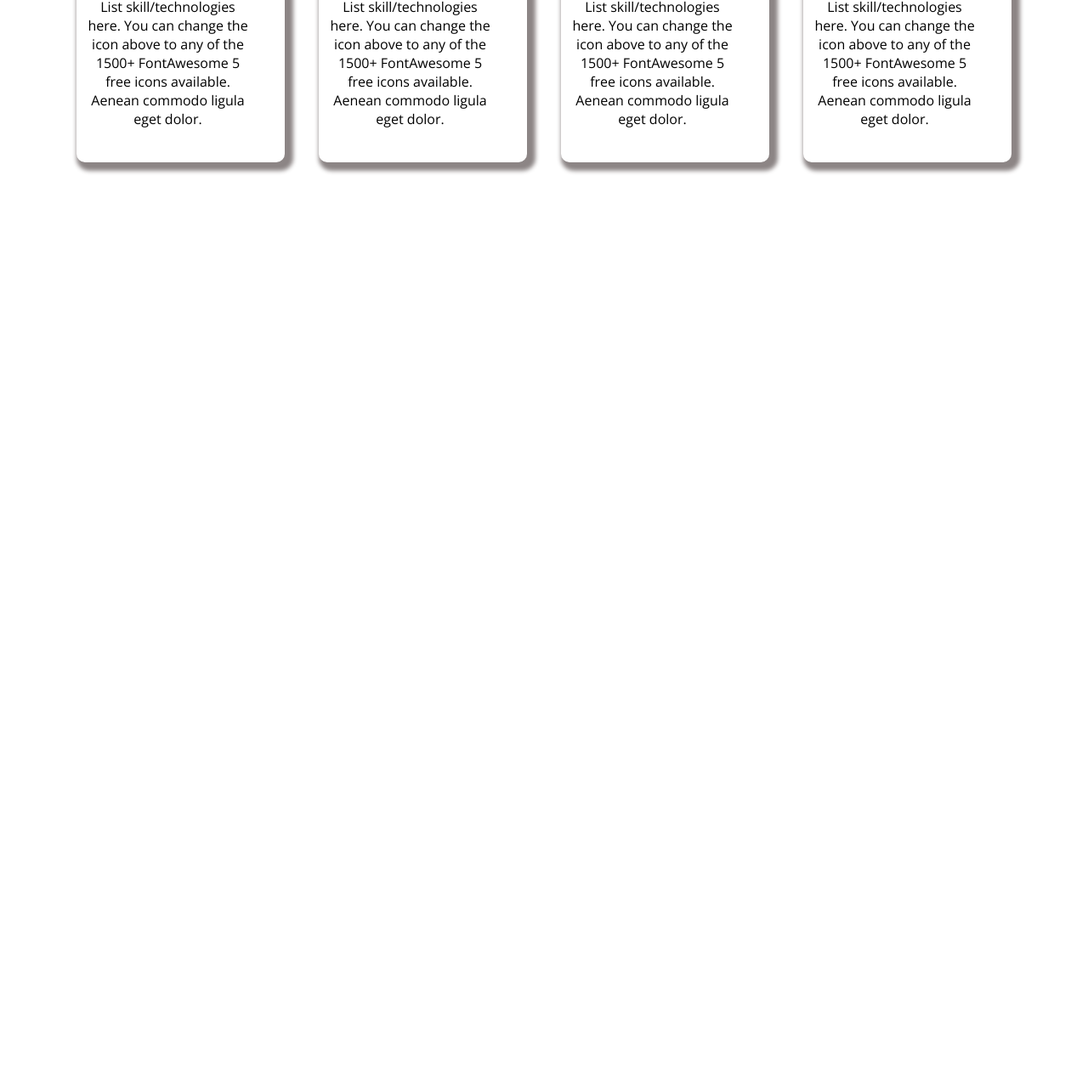
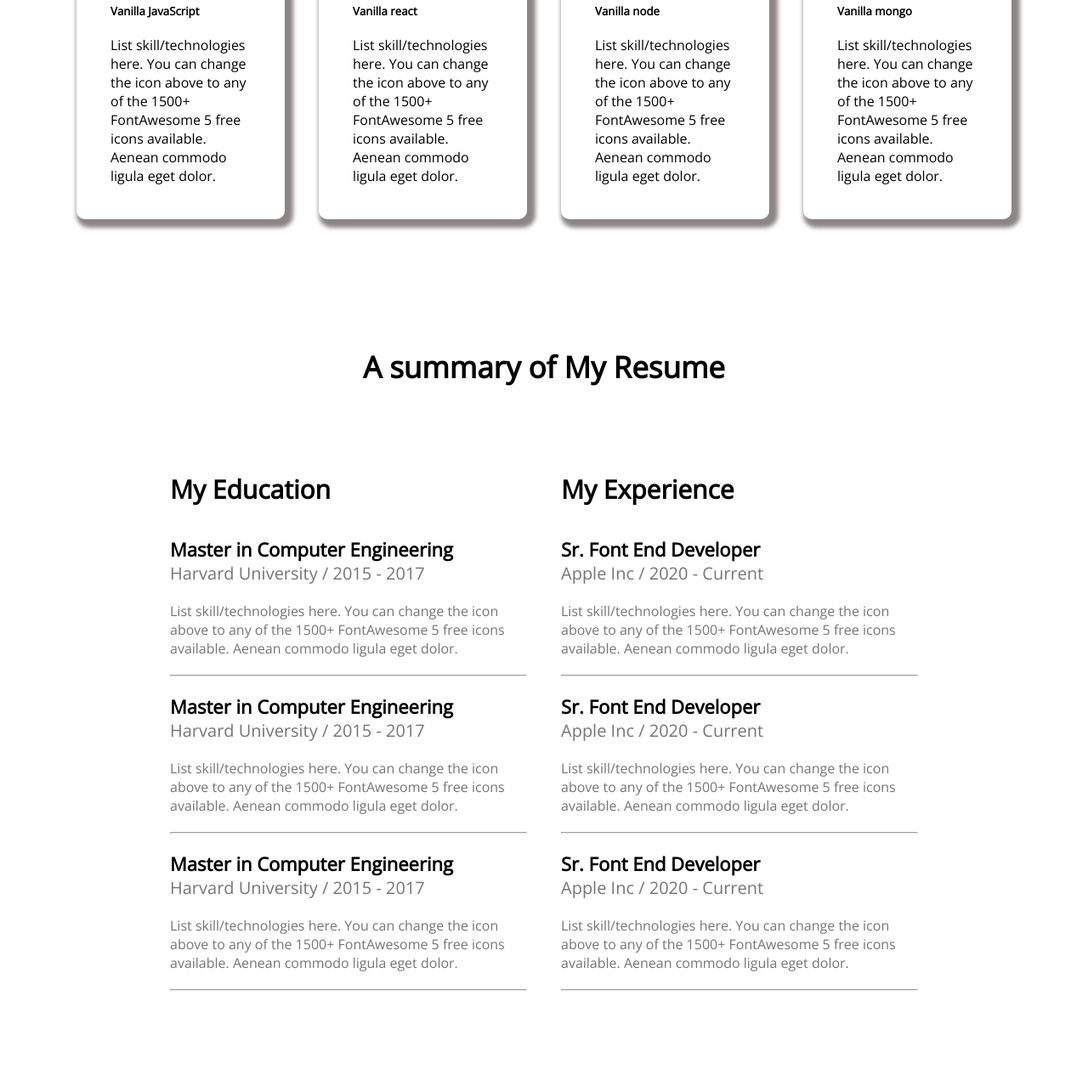
Before and after one commit to Bappy00111/Developer-protfolio, a plain HTML site: page index.html in a window 1280 px wide. Shown: the part 1866-3151 px from the top of the page at 85% size. Before the commit the page ends 2077 px from the top, so only its background shows below. Drawn offline with nearby package versions, Linux system fonts and the light colour scheme.

Commit message:
about section added

```diff
--- a/index.html
+++ b/index.html
@@ -94,38 +94,41 @@
                 <div class="card-title">
 
                     <div class="card-section">
-                        <img src="/images/icons/js.png" alt="">
+                        <img class="with-icon" src="/images/icons/js.png" alt="">
                         <div>
-                            <h5>Vanilla JavaScript</h5>
+                            <h5 class="icon-title">Vanilla JavaScript</h5>
                             <p>List skill/technologies here. You can change the icon above to any of the 1500+
                                 FontAwesome 5 free icons available. Aenean commodo ligula eget dolor.</p>
                         </div>
                     </div>
 
                     <div class="card-section">
-                        <img src="/images/icons/react.png" alt="">
+                        <img class="with-icon" src="/images/icons/react.png" alt="">
 
                         <div>
-                            <h5>Vanilla react</h5>
-                            <p>List skill/technologies here. You can change the icon above to any of the 1500+ FontAwesome 5
+                            <h5 class="icon-title">Vanilla react</h5>
+                            <p>List skill/technologies here. You can change the icon above to any of the 1500+
+                                FontAwesome 5
                                 free icons available. Aenean commodo ligula eget dolor.</p>
                         </div>
                     </div>
 
                     <div class="card-section">
-                        <img src="/images/icons/nodejs.png" alt="">
+                        <img class="with-icon" src="/images/icons/nodejs.png" alt="">
                         <div>
-                        <h5>Vanilla node</h5>
-                        <p>List skill/technologies here. You can change the icon above to any of the 1500+ FontAwesome 5
+                            <h5 class="icon-title">Vanilla node</h5>
+                            <p>List skill/technologies here. You can change the icon above to any of the 1500+
+                                FontAwesome 5
                                 free icons available. Aenean commodo ligula eget dolor.</p>
                         </div>
                     </div>
 
                     <div class="card-section">
-                        <img src="/images/icons/mongo.png" alt="">
+                        <img class="with-icon" src="/images/icons/mongo.png" alt="">
                         <div>
-                        <h5>Vanilla mongo</h5>
-                        <p>List skill/technologies here. You can change the icon above to any of the 1500+ FontAwesome 5
+                            <h5 class="icon-title">Vanilla mongo</h5>
+                            <p>List skill/technologies here. You can change the icon above to any of the 1500+
+                                FontAwesome 5
                                 free icons available. Aenean commodo ligula eget dolor.</p>
                         </div>
                     </div>
@@ -137,6 +140,103 @@
 
         </section>
 
+        <!-- summer section  -->
+
+        <section class="summer">
+            <div class="summer-section">
+                <h3 class="summer-title">A summary of My Resume</h3>
+
+                <div class="container">
+                    <!-- education  -->
+                    <div class="education">
+                        <div class="header">
+                            <h3 class="education-title">My Education</h3>
+                            <div class="catagore-descaption">
+                                <h4 class="education-catagore">Master in Computer Engineering</h4>
+                                <h5 class="sub-catagore">Harvard University / 2015 - 2017</h5>
+                            </div>
+                            <p class="desciptaion">List skill/technologies here. You can change the icon above
+                                to any of the 1500+ FontAwesome 5 free icons available. Aenean commodo ligula eget
+                                dolor.</p>
+                            <hr>
+
+                        </div>
+                        <div class="header">
+                            <div>
+                                <h4 class="education-catagore">Master in Computer Engineering</h4>
+                                <h5 class="sub-catagore">Harvard University / 2015 - 2017</h5>
+                            </div>
+                            <p class="desciptaion">List skill/technologies here. You can change the icon above
+                                to any of the 1500+ FontAwesome 5 free icons available. Aenean commodo ligula eget
+                                dolor.</p>
+                            <hr>
+
+                        </div>
+                        <div class="header">
+                            <div>
+                                <h4 class="education-catagore">Master in Computer Engineering</h4>
+                                <h5 class="sub-catagore">Harvard University / 2015 - 2017</h5>
+                            </div>
+                            <p class="desciptaion">List skill/technologies here. You can change the icon above
+                                to any of the 1500+ FontAwesome 5 free icons available. Aenean commodo ligula eget
+                                dolor.</p>
+                            <hr>
+
+                        </div>
+                    </div>
+
+                    <!-- exprence  -->
+                    <div class="exprence">
+
+                        <div class="header">
+                            <h3 class="education-title">My Experience</h3>
+                            <div >
+                                <h4 class="education-catagore">Sr. Font End Developer</h4>
+                                <h5 class="sub-catagore">Apple Inc / 2020 - Current</h5>
+                            </div>
+                            <p class="desciptaion">
+                                List skill/technologies here. You can change the icon above
+                                to any of the 1500+ FontAwesome 5 free icons available. Aenean commodo ligula eget
+                                dolor.
+                            </p>
+                            <hr>
+
+                        </div>
+                        <div class="header">
+                            <div>
+                                <h4 class="education-catagore">Sr. Font End Developer</h4>
+                                <h5 class="sub-catagore">Apple Inc / 2020 - Current</h5>
+                            </div>
+                            <p class="desciptaion">
+                                List skill/technologies here. You can change the icon above
+                                to any of the 1500+ FontAwesome 5 free icons available. Aenean commodo ligula eget
+                                dolor.
+                            </p>
+                            <hr>
+
+                        </div>
+                        <div class="header">
+                            <div>
+                                <h4 class="education-catagore">Sr. Font End Developer</h4>
+                                <h5 class="sub-catagore">Apple Inc / 2020 - Current</h5>
+                            </div>
+                            <p class="desciptaion">
+                                List skill/technologies here. You can change the icon above
+                                to any of the 1500+ FontAwesome 5 free icons available. Aenean commodo ligula eget
+                                dolor.
+                            </p>
+                            <hr>
+
+                        </div>
+
+
+                    </div>
+
+                </div>
+
+            </div>
+
+        </section>
     </main>
 
 
--- a/style/style.css
+++ b/style/style.css
@@ -119,7 +119,7 @@ main {
 
 .what {
     margin-top: 130px;
-    text-align: center;
+    /* text-align: center; */
 }
 
 .what-title {
@@ -128,16 +128,72 @@ main {
     font-size: 35px;
 
 }
-.card-title{
+.with-icon{
+    margin-bottom: 20px;
+}
+.icon-title{
+    margin-bottom: 20px;
+}
+
+.card-title {
     margin-top: 50px;
     display: flex;
 }
 
-.card-section{
-    padding: 35px 40px 40px 10px;
+.card-section {
+    padding: 40px;
     box-shadow: 5px 5px 5px 5px rgb(140, 133, 133);
     margin: 20px;
     border-radius: 10px;
+}
 
+/* summer section  */
+
+.summer {
+    margin: 130px;
 
 }
+
+.summer-title {
+    margin-bottom: 100px;
+    text-align: center;
+    font-weight: 700;
+    font-size: 35px;
+}
+
+.container {
+    display: flex;
+    gap: 40px;
+    justify-content: space-around;
+}
+
+.summer-section {
+    align-items: center;
+}
+
+.education-title {
+    font-weight: 700;
+    font-size: 30px;
+    margin-bottom: 35px;
+
+}
+
+.education-catagore {
+    font-weight: 700;
+    font-size: 22px;
+}
+
+.sub-catagore {
+    font-weight: 500;
+    font-size: 20px;
+    color: #757575;
+}
+
+.desciptaion{
+    margin-top: 20px;
+    margin-bottom: 20px;
+    color: #757575;
+}
+.header{
+    margin-bottom: 20px;
+}
```
Lines whose indentation alone changed are shown as unchanged.
